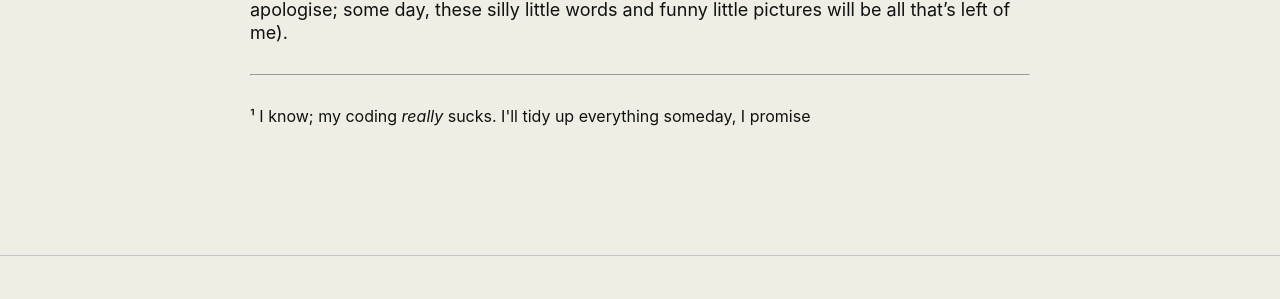
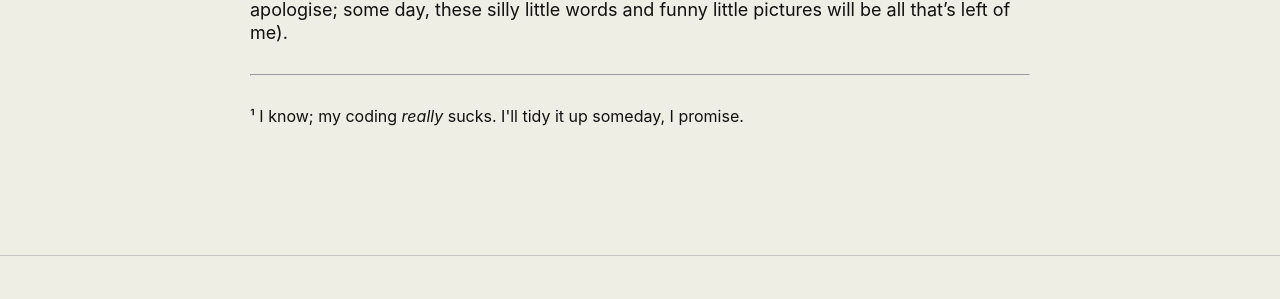
Before and after one commit to martbetz/martbetz.github.io, a Jekyll site: the page built from about.html, in a window 1280 px wide. Shown: the part 397-696 px from the top of the page. Built offline with Jekyll 4.4.1, drawn with Linux system fonts in a browser that asks for light colours.

Commit message:
Update about.html

```diff
--- a/about.html
+++ b/about.html
@@ -31,4 +31,4 @@
 
 <hr>
 
-¹ I know; my coding <i>really</i> sucks. I'll tidy up everything someday, I promise <!--— <i>but <span style="font-weight:500;">you</span> try ‘typing’ on a Kindle after four and a half glasses of red!</i> -->
+¹ I know; my coding <i>really</i> sucks. I'll tidy it up someday, I promise. <!--— <i>but <span style="font-weight:500;">you</span> try ‘typing’ on a Kindle after four and a half glasses of red!</i> -->
```
